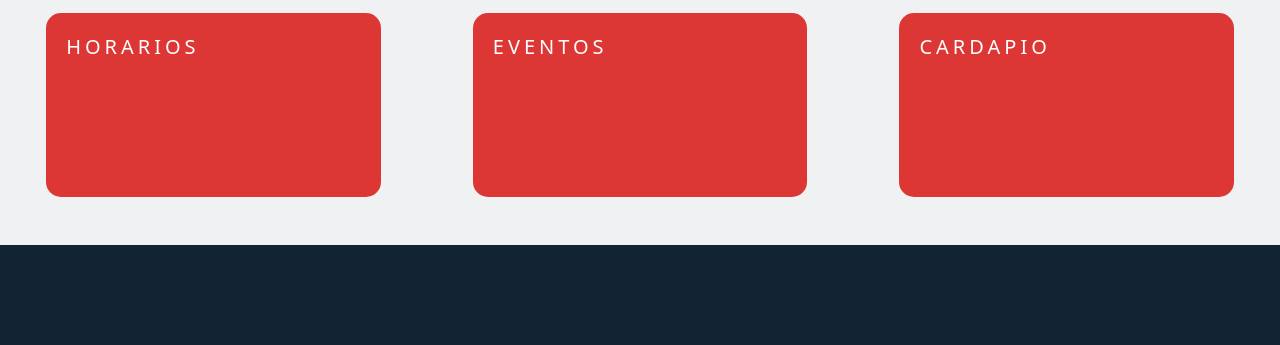
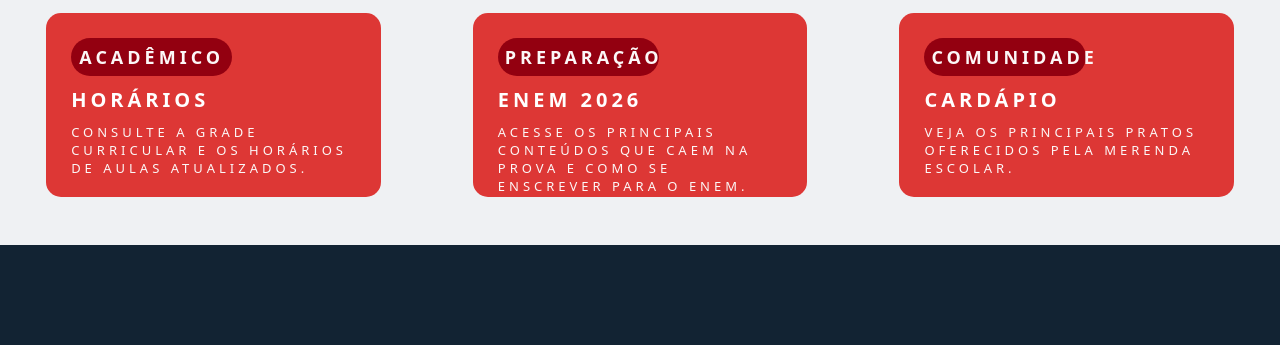
Before and after one commit to AndreSalez/Digital-ao-Extremo, a plain HTML site: page index.html in a window 1280 px wide. Shown: the part 499-844 px from the top of the page. Drawn offline with Linux system fonts and the light colour scheme.

Commit message:
Add files via upload

```diff
--- a/index.html
+++ b/index.html
@@ -30,14 +30,20 @@
                 <img class="brasao" src="imagens/logo.png" alt="Brasão">
             </div>
             <div class="shortcut-container">
-                <a href="horarios.html">
-                    <span> Horarios </span>
+                <a href="horarios.html" class="shortcut-horario">
+                    <label> Acadêmico</label>
+                    <span> Horários </span>
+                    <p> Consulte a grade curricular e os horários de aulas atualizados.</p>
                 </a>
-                <a href="horarios.html">
-                    <span> Eventos </span>
+                <a href="GuiaTreineiro.html" class="shortcut-treineiro">
+                    <label> Preparação</label>
+                    <span> Enem 2026 </span>
+                    <p> Acesse os principais conteúdos que caem na prova e como se enscrever para o ENEM.</p>
                 </a>
-                <a href="horarios.html">
-                    <span> Cardapio </span>
+                <a href="cardapio.html" class="shortcut-cardapio">
+                    <label> Comunidade</label>
+                    <span> Cardápio </span>
+                    <p> Veja os principais pratos oferecidos pela merenda escolar.</p>
                 </a>
             </div>
         </main>
--- a/style.css
+++ b/style.css
@@ -16,6 +16,7 @@
     --cor-verm1:#FFB3AC;
     --cor-verm2:#FF544E;
     --cor-verm3:#DD3735;
+    --cor-verm4:#930010;
     /* azul */
 }
 
@@ -24,7 +25,6 @@ html {
 }
 
 body {
-    margin: 8dvh 0;
     overflow-y: scroll;
 }
 
@@ -85,6 +85,7 @@ a {
 }
 
 .flexbrasao {
+    margin: 8dvh 0 0 0;
     height: 50vh;
     display: flex;
     align-items: center; /* Alinha verticalmente os itens */
@@ -140,16 +141,22 @@ a {
 
 .shortcut-container {
     align-items: center;
+    background-color: var(--cor-bran2);
     justify-content: space-around;
-    background-color: var(--cor-bran2);
     width: 100vw;
     height: 35vh;
     display: flex;
 }
 
+/* shortcuts - backgrounds separados */
+.shortcut-cardapio {
+
+}
 .shortcut-container > a {
-    margin: 10px;
+    margin: 5px;
     background-color: var(--cor-verm3);
+    display: flex;
+    flex-direction: column;
     border-radius: 15px;
     padding: 20px;
     width: 23vw;
@@ -157,21 +164,38 @@ a {
 }
 
 .shortcut-container > a > span {
+    margin: 5px;
     font-size: 20px;
-    font-weight: 500;
+    font-weight: 700;
     color: var(--cor-bran1)
 }
 
+.shortcut-container > a > label {
+    margin: 5px;
+    max-width: 50%;
+    background-color: var(--cor-verm4);
+    color: var();
+    border-radius: 50px;
+    font-size: 18px;
+    font-weight: 750;
+    text-align: center;
+    padding: 7px;
+}
+.shortcut-container > a > p {
+    font-size: 13px;
+    font-weight: 400;
+    margin: 5px;
+}
 #nav {
     top: 0;
     display: flex;
     justify-content: space-between;
     flex-wrap: nowrap;
     flex-direction: row;
-    background-color: #fCf7f7;
+    background-color: var(--cor-bran2);
     height: 8dvh;
     border-bottom-color: #B80f10;
-    border-bottom-style: groove;
+    box-shadow: 0 0 12px 0 rgba(0, 20, 0, 0.10);
     position: fixed;
     width: 100%;
 
@@ -1891,9 +1915,8 @@ body.dark-theme .cursos-informacoes h3 {
 }
 
 .diretorio {
-    bottom: 0;
+    position: relative;
     overflow: hidden;
-    bottom: 0vh;
     display: flex;
     flex-direction: column;
     align-items: center;
```
